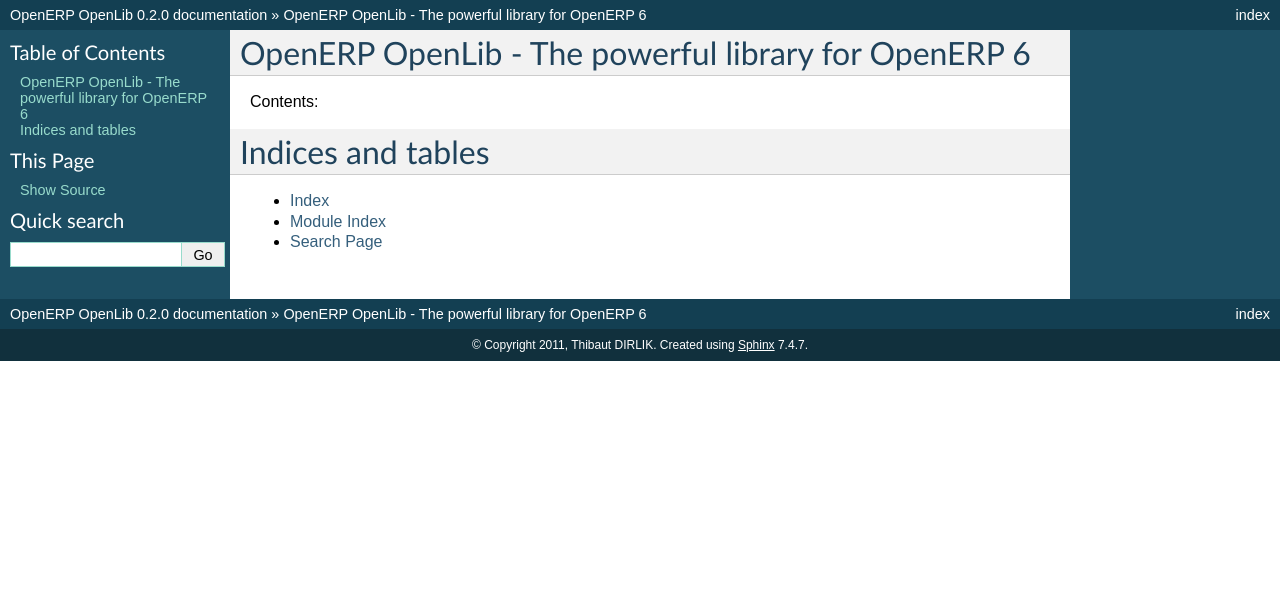
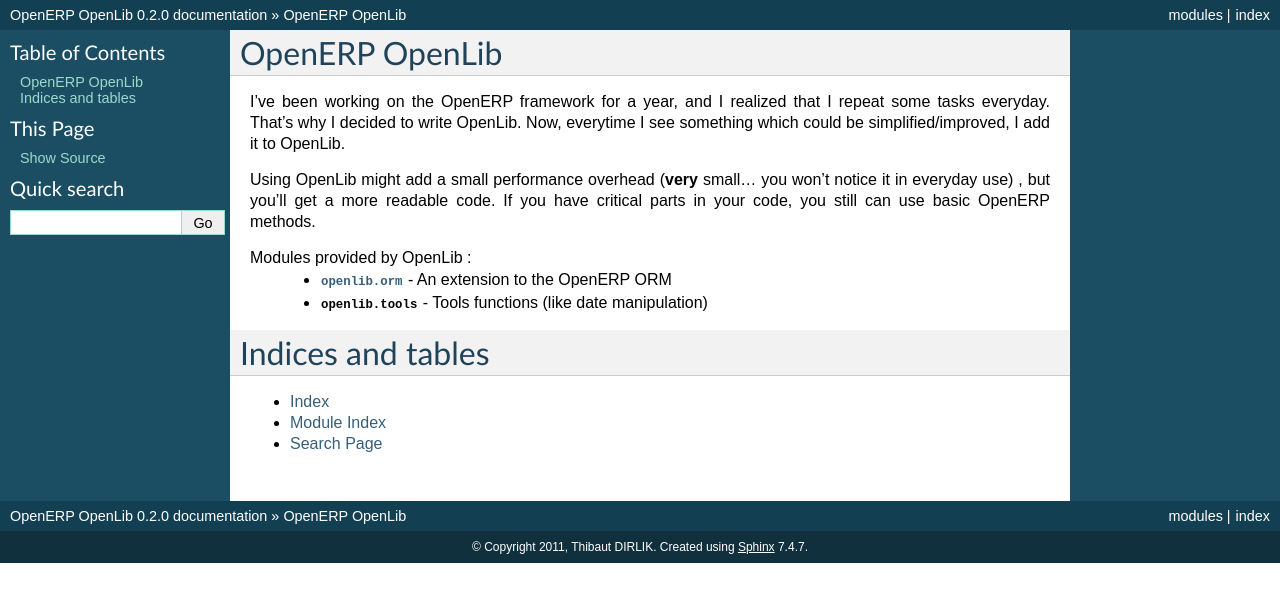
Before and after one commit to WE2BS/openerp-openlib, a Sphinx documentation site: the page built from docs/index.rst, in a window 1280 px wide. Shown: the top 602 px of the page. Built offline with Sphinx 7.4.7, drawn with Linux system fonts in a browser that asks for light colours.

Commit message:
Started to write documentation.

```diff
--- a/docs/conf.py
+++ b/docs/conf.py
@@ -16,7 +16,7 @@
 # If extensions (or modules to document with autodoc) are in another directory,
 # add these directories to sys.path here. If the directory is relative to the
 # documentation root, use os.path.abspath to make it absolute, like shown here.
-#sys.path.insert(0, os.path.abspath('.'))
+#sys.path.insert(0, os.path.abspath('..'))
 
 # -- General configuration -----------------------------------------------------
 
@@ -25,7 +25,7 @@
 
 # Add any Sphinx extension module names here, as strings. They can be extensions
 # coming with Sphinx (named 'sphinx.ext.*') or your custom ones.
-extensions = ['sphinx.ext.autodoc', 'sphinx.ext.todo', 'sphinx.ext.viewcode']
+extensions = ['sphinx.ext.todo', 'sphinx.ext.viewcode']
 
 # Add any paths that contain templates here, relative to this directory.
 templates_path = ['_templates']
@@ -48,7 +48,7 @@
 # built documents.
 #
 # The short X.Y version.
-version = '0.2.0'
+version = '0.2'
 # The full version, including alpha/beta/rc tags.
 release = '0.2.0'
 
--- a/docs/index.rst
+++ b/docs/index.rst
@@ -1,10 +1,15 @@
-OpenERP OpenLib - The powerful library for OpenERP 6
-====================================================
+OpenERP OpenLib
+===============
 
-Contents:
+I've been working on the OpenERP framework for a year, and I realized that I repeat some tasks everyday. That's why
+I decided to write OpenLib. Now, everytime I see something which could be simplified/improved, I add it to OpenLib.
 
-.. toctree::
-   :maxdepth: 2
+Using OpenLib might add a small performance overhead (**very** small... you won't notice it in everyday use) , but you'll
+get a more readable code. If you have critical parts in your code, you still can use basic OpenERP methods.
+
+Modules provided by OpenLib :
+    * :mod:`openlib.orm` - An extension to the OpenERP ORM
+    * :mod:`openlib.tools` - Tools functions (like date manipulation)
 
 Indices and tables
 ==================
--- a/openlib/__init__.py
+++ b/openlib/__init__.py
@@ -17,5 +17,7 @@
 # along with this program.  If not, see <http://www.gnu.org/licenses/>.
 #
 
-from . tools import *
-from . orm import *
+"""
+The OpenERP 6 Library (OpenLib) is a useful tool for OpenERP developpers. The :py:mod:`openlib.orm` module
+let you extend the OpenERP ORM to add some features.
+"""
```
Also changed, not shown: docs/orm.rst (added, +47 -0 lines), 2 other files.
